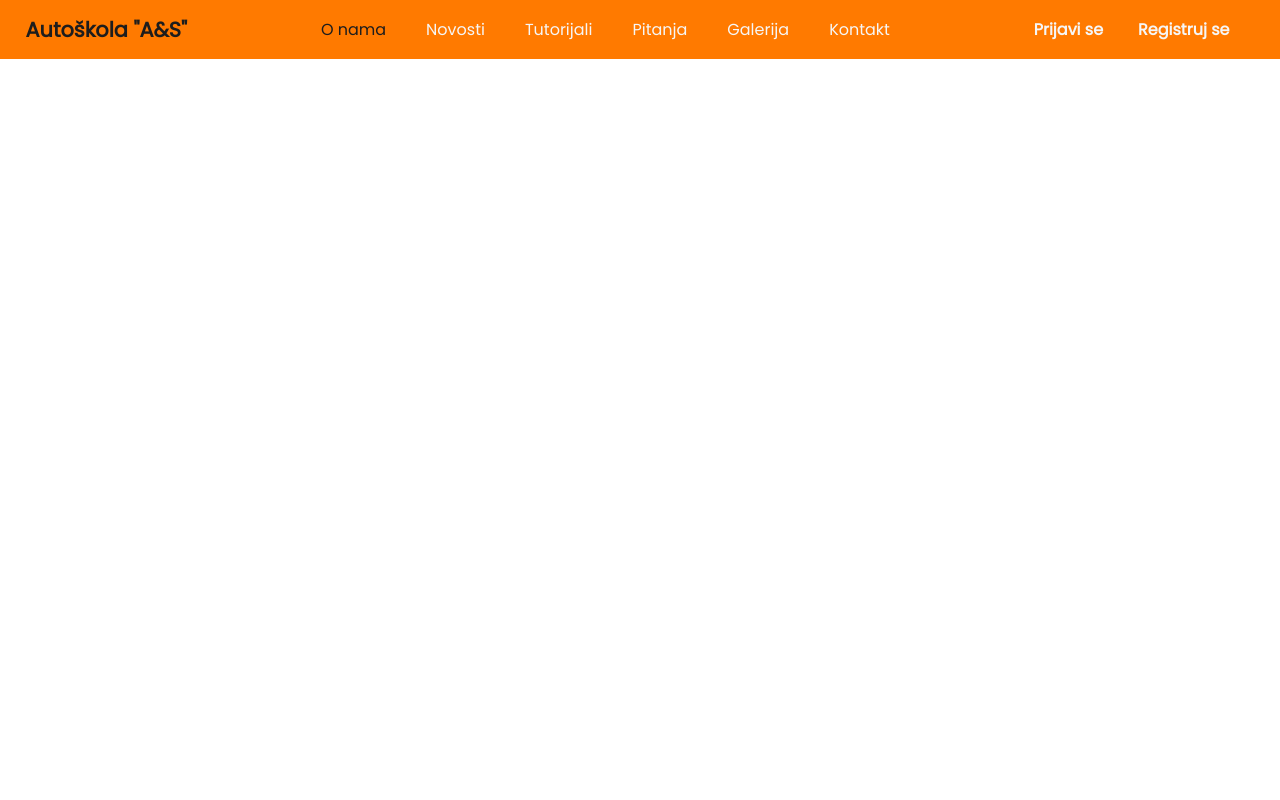
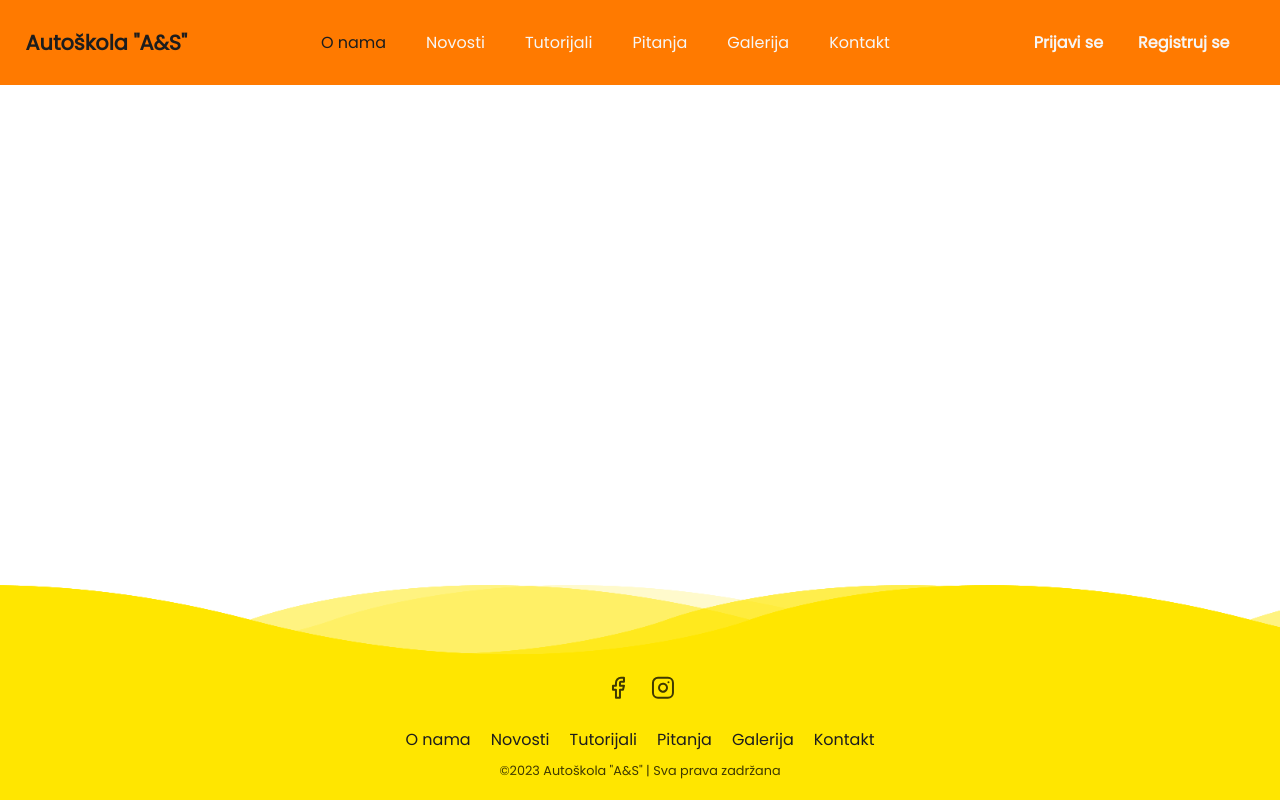
Before and after one commit to ediszatega/autoskolaas, an Angular app: page / in a window 1280 px wide. Built offline with nearby package versions, Linux system fonts and the light colour scheme.

Commit message:
footer component

```diff
--- a/src/app/app.component.css
+++ b/src/app/app.component.css
@@ -0,0 +1,6 @@
+:host {
+  min-height: 100vh;
+  display: flex;
+  flex-direction: column;
+  justify-items: flex-start;
+}
--- a/src/app/app.component.html
+++ b/src/app/app.component.html
@@ -1 +1,4 @@
 <app-navbar></app-navbar>
+<!-- <div style="height: 700px; background-color: #e9f0ef">div1</div>
+<div style="height: 200px; background-color: white">div2</div> -->
+<app-footer></app-footer>
--- a/src/app/components/common/footer/footer.component.css
+++ b/src/app/components/common/footer/footer.component.css
@@ -0,0 +1,105 @@
+:host {
+  margin-top: auto;
+}
+
+footer {
+  margin-top: auto;
+  position: relative;
+  width: 100%;
+  background-color: var(--secondary-color);
+  min-height: 100px;
+  padding: 0px 50px 20px 50px;
+  display: flex;
+  flex-direction: column;
+  justify-content: center;
+  align-items: center;
+}
+
+footer .social-icons,
+.menu {
+  position: relative;
+  display: flex;
+  justify-content: center;
+  align-items: center;
+  margin: 10px 0;
+  flex-wrap: wrap;
+}
+
+footer .social-icons li a,
+.menu li a {
+  margin: 0 10px;
+  display: inline-block;
+  transition: 0.5s;
+  color: var(--text-dark);
+}
+
+footer .social-icons li a {
+  opacity: 0.75;
+}
+
+footer .social-icons li a:hover,
+.menu li a:hover {
+  opacity: 1;
+  transform: translateY(-6px);
+}
+
+p {
+  font-size: 0.8rem;
+  opacity: 0.75;
+}
+
+footer .wave {
+  position: absolute;
+  top: -80px;
+  left: 0;
+  width: 100%;
+  height: 80px;
+  background: url("../../../../assets/wave.png");
+  background-size: 1000px 100px;
+}
+
+footer .wave1 {
+  z-index: 1000;
+  opacity: 1;
+  bottom: 0;
+  animation: animateWave_1 4s linear infinite;
+}
+
+footer .wave2 {
+  z-index: 999;
+  opacity: 0.5;
+  bottom: 10px;
+  animation: animateWave_2 4s linear infinite;
+}
+
+footer .wave3 {
+  z-index: 1000;
+  opacity: 0.2;
+  bottom: 15px;
+  animation: animateWave_1 3s linear infinite;
+}
+
+footer .wave4 {
+  z-index: 999;
+  opacity: 0.7;
+  bottom: 20px;
+  animation: animateWave_2 3s linear infinite;
+}
+
+@keyframes animateWave_1 {
+  0% {
+    background-position-x: 1000px;
+  }
+  100% {
+    background-position-x: 0px;
+  }
+}
+
+@keyframes animateWave_2 {
+  0% {
+    background-position-x: 0px;
+  }
+  100% {
+    background-position-x: 1000px;
+  }
+}
--- a/src/app/components/common/footer/footer.component.html
+++ b/src/app/components/common/footer/footer.component.html
@@ -1 +1,76 @@
-<p>footer works!</p>
+<footer>
+  <div class="waves">
+    <div class="wave wave1"></div>
+    <div class="wave wave2"></div>
+    <div class="wave wave3"></div>
+    <div class="wave wave4"></div>
+  </div>
+  <ul class="social-icons">
+    <li>
+      <a
+        href="https://www.facebook.com/profile.php?id=100083397306364"
+        target="_blank"
+        ><svg
+          width="25"
+          height="25"
+          viewBox="0 0 25 25"
+          fill="none"
+          xmlns="http://www.w3.org/2000/svg"
+        >
+          <path
+            d="M18.9675 2.737H15.9675C14.6414 2.737 13.3697 3.26378 12.432 4.20147C11.4943 5.13915 10.9675 6.41092 10.9675 7.737V10.737H7.96753V14.737H10.9675V22.737H14.9675V14.737H17.9675L18.9675 10.737H14.9675V7.737C14.9675 7.47178 15.0729 7.21743 15.2604 7.02989C15.448 6.84236 15.7023 6.737 15.9675 6.737H18.9675V2.737Z"
+            stroke="black"
+            stroke-width="2"
+            stroke-linecap="round"
+            stroke-linejoin="round"
+          />
+        </svg>
+      </a>
+    </li>
+    <li>
+      <a
+        href="https://instagram.com/auto_skola_ais?igshid=NTdlMDg3MTY"
+        target="_blank"
+        ><svg
+          width="25"
+          height="25"
+          viewBox="0 0 25 25"
+          fill="none"
+          xmlns="http://www.w3.org/2000/svg"
+        >
+          <path
+            d="M17.9675 2.737H7.96753C5.20611 2.737 2.96753 4.97558 2.96753 7.737V17.737C2.96753 20.4984 5.20611 22.737 7.96753 22.737H17.9675C20.729 22.737 22.9675 20.4984 22.9675 17.737V7.737C22.9675 4.97558 20.729 2.737 17.9675 2.737Z"
+            stroke="black"
+            stroke-width="2"
+            stroke-linecap="round"
+            stroke-linejoin="round"
+          />
+          <path
+            d="M16.9675 12.107C17.0909 12.9392 16.9487 13.7892 16.5612 14.536C16.1737 15.2828 15.5606 15.8884 14.8091 16.2667C14.0576 16.6449 13.2059 16.7766 12.3753 16.6429C11.5446 16.5093 10.7772 16.1171 10.1823 15.5222C9.5874 14.9272 9.19521 14.1599 9.06155 13.3292C8.92788 12.4985 9.05955 11.6469 9.43781 10.8954C9.81607 10.1438 10.4217 9.53074 11.1685 9.14324C11.9153 8.75574 12.7652 8.61358 13.5975 8.737C14.4464 8.86288 15.2323 9.25846 15.8392 9.8653C16.446 10.4721 16.8416 11.2581 16.9675 12.107Z"
+            stroke="black"
+            stroke-width="2"
+            stroke-linecap="round"
+            stroke-linejoin="round"
+          />
+          <path
+            d="M18.4675 7.237H18.4775"
+            stroke="black"
+            stroke-width="2"
+            stroke-linecap="round"
+            stroke-linejoin="round"
+          />
+        </svg>
+      </a>
+    </li>
+  </ul>
+
+  <ul class="menu">
+    <li><a href="">O nama</a></li>
+    <li><a href="">Novosti</a></li>
+    <li><a href="">Tutorijali</a></li>
+    <li><a href="">Pitanja</a></li>
+    <li><a href="">Galerija</a></li>
+    <li><a href="">Kontakt</a></li>
+  </ul>
+  <p>©2023 Autoškola "A&S" | Sva prava zadržana</p>
+</footer>
--- a/src/app/components/common/navbar/navbar.component.css
+++ b/src/app/components/common/navbar/navbar.component.css
@@ -1,6 +1,13 @@
+:host {
+  display: block;
+  height: 85px;
+}
+
 header {
   position: fixed;
   width: 100%;
+  height: 85px;
+  min-height: 65px;
   top: 0;
   right: 0;
   z-index: 1000;
--- a/src/styles.css
+++ b/src/styles.css
@@ -1,16 +1,20 @@
 * {
-    margin: 0;
-    padding: 0;
-    box-sizing: border-box;
-    font-family: 'Poppins', sans-serif;
-    text-decoration: none;
-    list-style: none;
+  margin: 0;
+  padding: 0;
+  box-sizing: border-box;
+  font-family: "Poppins", sans-serif;
+  text-decoration: none;
+  list-style: none;
+}
+
+html {
+  height: 100%;
 }
 
 :root {
-    --main-color: #FF7A00;
-    --secondary-color: #FFE600;
-    --text-dark: #1D1D1D;
-    --text-white: #F6F6F6;
-    --gray: #E1E1E1;
+  --main-color: #ff7a00;
+  --secondary-color: #ffe600;
+  --text-dark: #1d1d1d;
+  --text-white: #f6f6f6;
+  --gray: #e1e1e1;
 }
```
Also changed, not shown: src/app/app.module.ts (+7 -1 lines), src/assets/wave.png (added).
